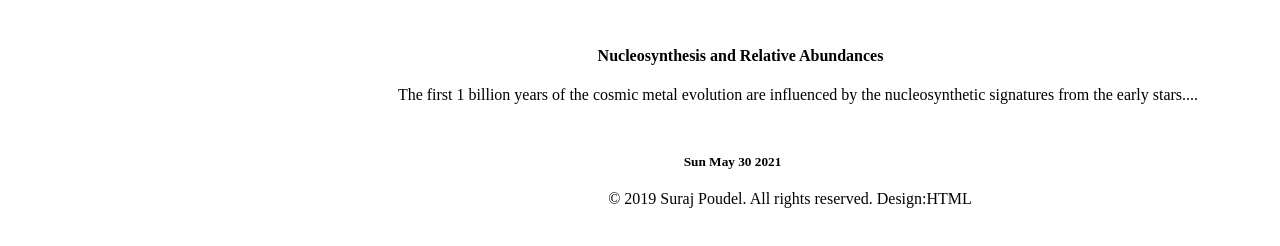
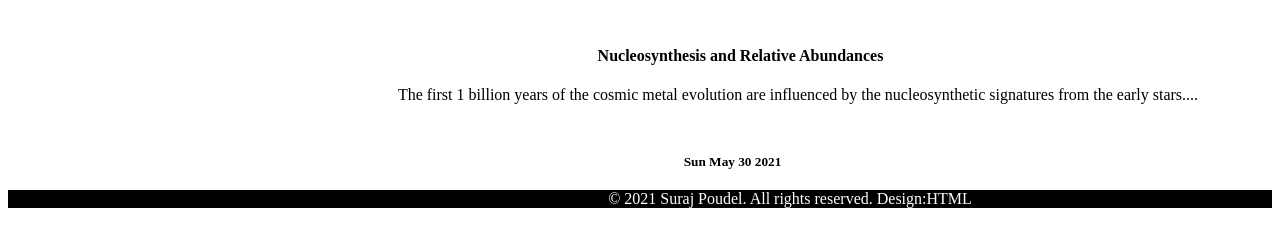
Before and after one commit to suraj-poudel/suraj-poudel.github.io, a plain HTML site: page index.html in a window 1280 px wide. Shown: the part 2168-2414 px from the top of the page. Drawn offline with Linux system fonts and the light colour scheme.

Commit message:
some changes

```diff
--- a/index.html
+++ b/index.html
@@ -152,7 +152,7 @@ Moreover, a significant fraction of the z∼5 absorbers show evidence of depleti
 
     <h5 style="padding-left:185px", id='date'></h5>
     <div id="footer">
-      <p>&copy 2019 Suraj Poudel. All rights reserved. Design:HTML</p>
+      <p>&copy 2021 Suraj Poudel. All rights reserved. Design:HTML</p>
     </div>
 
 
--- a/styles/styles.css
+++ b/styles/styles.css
@@ -78,8 +78,8 @@ p {
     right: 0;
     left: 0;
     bottom: 0;
-    background-color: white;
-    color: black;
+    background-color: black;
+    color: white;
     text-align: center;
     width: 100%;
     height: 100%;
```
